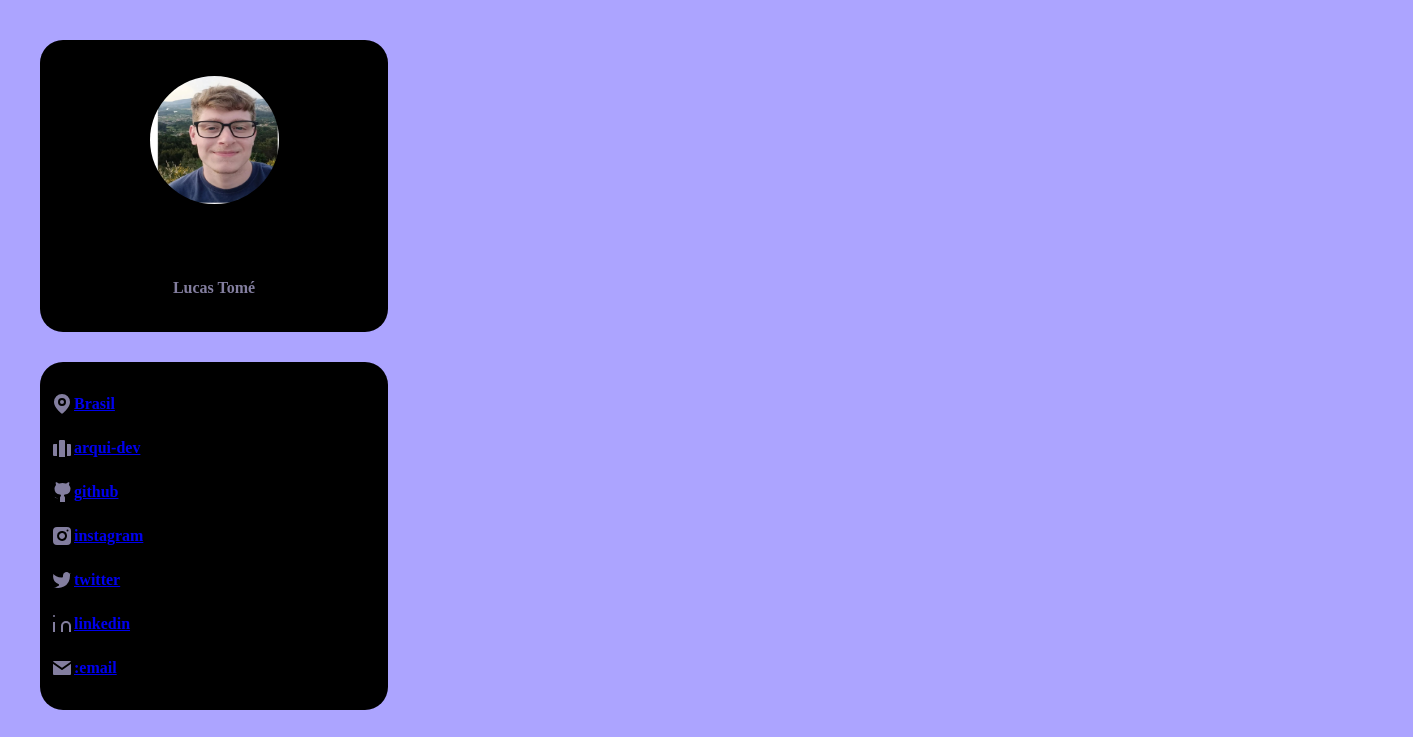
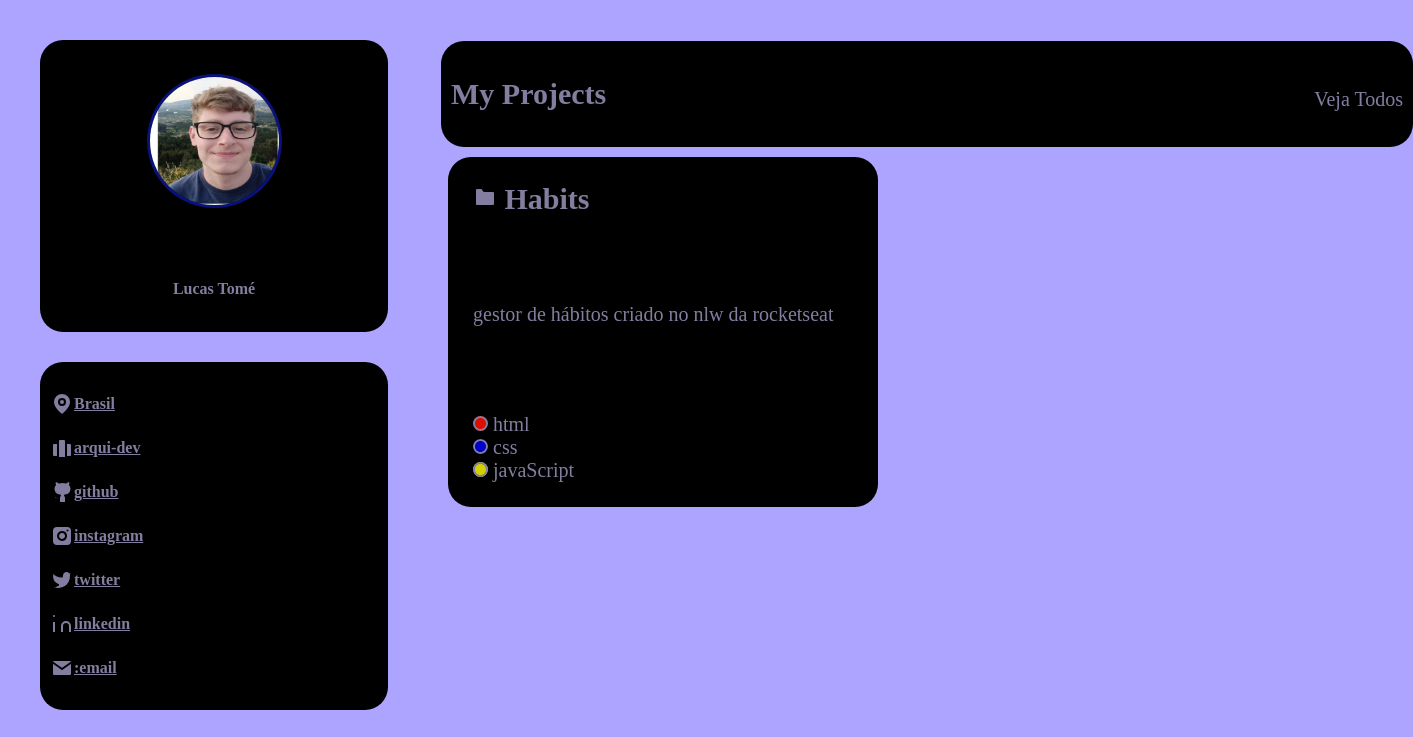
Before and after one commit to lvt10/desafio-portifolio, a plain HTML site: page index.html in a window 1280 px wide. Shown: the top 737 px of the page, 1413 px wide, since content can reach past the window. Drawn offline with Linux system fonts and the light colour scheme.

Commit message:
criação de imagens e adicionar pedaços ao site

```diff
--- a/index.html
+++ b/index.html
@@ -47,7 +47,7 @@
         </section>
 
         <section id="tecnologias">
-            <div>Tecnologias</div>
+            Tecnologias
             <div class="redondo" >JAVASCRIPT</div>
             <div class="redondo" >GIT</div>
             <div class="redondo" >CSS</div>
@@ -74,6 +74,40 @@
 
 
         </section>
+        <section id="educacao">
+            Educação
+            <ul><li>
+                FACENS <br>
+                2020/1-2020/2
+
+            </li>
+            <li>
+                FEUP <br>
+                2021/2-2023/1
+            </li>
+        </ul>
+
+
+
+
+        </section>
+        <section id="myProjects">
+            My Projects
+            <div>Veja Todos</div>
+
+        </section>
+        <section id="projeto">
+            <div><img src="./assets/folder.svg" alt=""> Habits</div>
+            <div class="descricao">gestor de hábitos criado no nlw da rocketseat</div>
+            <div class="descricao">
+                <img class="html" src="./assets/bola.svg" alt=""> html <br>
+                <img class="css" src="./assets/bola2.svg" alt=""> css <br>
+                <img class="javaScript" src="./assets/bola3.svg" alt=""> javaScript
+
+
+            </div>
+
+        </section>
 
     </main>
 
--- a/style.css
+++ b/style.css
@@ -54,6 +54,7 @@ body{
 a{
     display: flex;
     align-items: center;
+    color: #837E9F;
 
 }
 .foto{
@@ -61,7 +62,7 @@ a{
     height: 128px;
 
     border-radius: 100%;
-    border: 1px green;
+    border: 3px solid rgb(9, 17, 122);
 }
 #tecnologias{
     display: flex;
@@ -97,23 +98,18 @@ a{
 #experiencia{
     display: flex;
     position: absolute;
-    width: 348px;
+    width: 330px;
     height: 349px;
     left: 40px;
     flex-wrap: wrap;
     top: 1023px;
     border-radius: 23px;
-    align-content: center;
+    align-content: flex-start;
     justify-content: flex-start;
-    flex-direction: row;
+    flex-direction: column;
     background-color: rgb(0, 0, 0);
     padding: 25px;
     font-size: 30px;
-
-
-
-
-
 
 }
 ul {
@@ -130,3 +126,76 @@ li{
     font-size: 20px;
 
 }
+#educacao{
+    display: flex;
+    position: absolute;
+    width: 330px;
+    height: 349px;
+    left: 40px;
+    flex-wrap: wrap;
+    top: 1457px;
+    border-radius: 23px;
+    align-content: flex-start;
+    justify-content: normal;
+    flex-direction: column;
+    background-color: rgb(0, 0, 0);
+    padding: 25px;
+    font-size: 30px;
+
+
+}
+#myProjects{
+    display: flex;
+    position: absolute;
+    width: 952px;
+    height: 86px;
+    left: 441px;
+    flex-wrap: wrap;
+    top: 41px;
+    border-radius: 23px;
+    align-content: center;
+    justify-content: space-between;
+    align-items: flex-end;
+    flex-direction: row;
+    background-color: rgb(0, 0, 0);
+    padding: 10px;
+    font-size: 30px;
+
+}
+#myProjects div{
+    font-weight: normal;
+    font-size: 20px;
+}
+#projeto{
+    display: flex;
+    position: absolute;
+    width: 380px;
+    height: 300px;
+    left: 448px;
+    flex-wrap: wrap;
+    top: 157px;
+    border-radius: 23px;
+    align-content: flex-start;
+    justify-content: space-between;
+    flex-direction: column;
+    background-color: rgb(0, 0, 0);
+    padding: 25px;
+    font-size: 30px;
+
+}
+.descricao{
+    font-size: 20px;
+    font-weight: normal;
+}
+#projeto .html{
+    border-radius: 50%;
+    background-color: rgb(218, 15, 0);
+}
+#projeto .css{
+    border-radius: 50%;
+    background-color: rgb(0, 0, 203);
+}
+#projeto .javaScript{
+    border-radius: 50%;
+    background-color: rgb(212, 209, 0);
+}
```
Also changed, not shown: assets/bola.svg (added), assets/bola2.svg (added), assets/bola3.svg (added).
